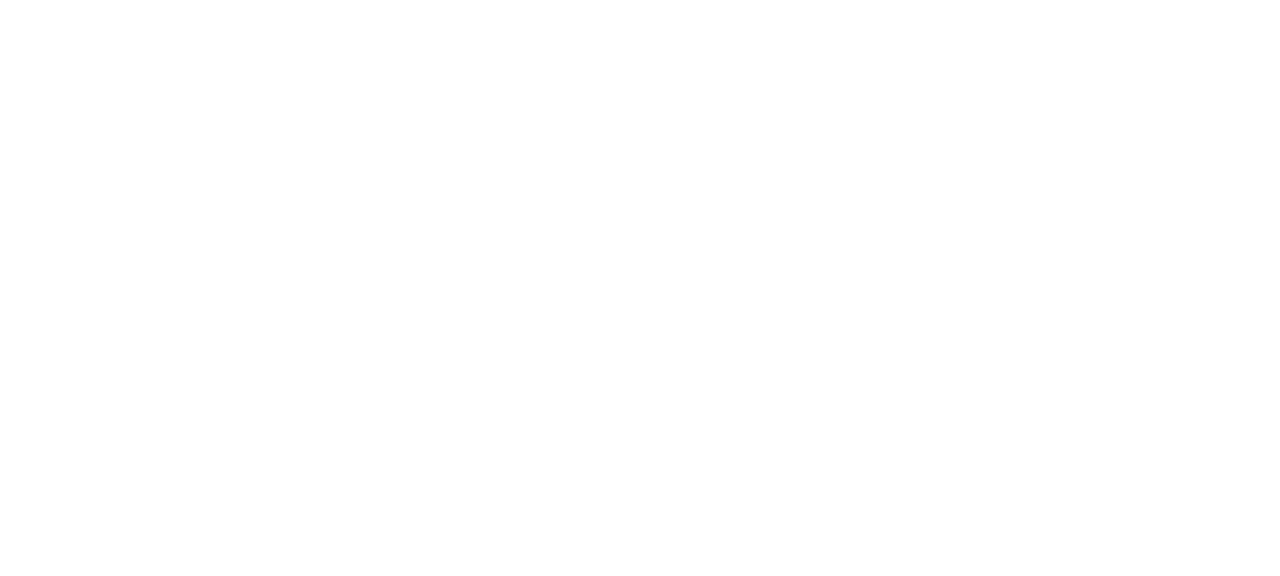
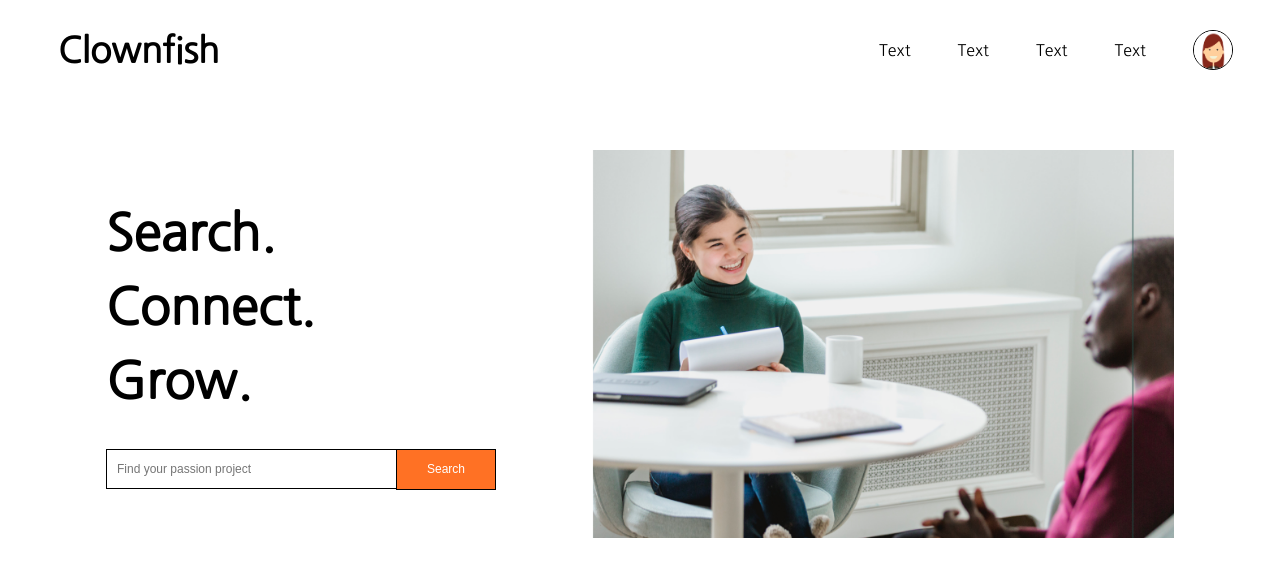
Before and after one commit to brennachen/lavalab-dream-team, a React (Create React App) app: page /studentHome in a window 1280 px wide. Before the commit this address had no page. Shown: the top 576 px of the page. Built offline with nearby package versions, Linux system fonts and the light colour scheme.

Commit message:
student home page created

```diff
--- a/src/App.js
+++ b/src/App.js
@@ -1,6 +1,7 @@
 import './App.css';
 import { BrowserRouter as Router, Routes, Route } from 'react-router-dom';
 import Home from "./Home/Home";
+import StudentHome from "./StudentHome/StudentHome";
 
 function App() {
   return (
@@ -8,6 +9,7 @@
       <Router>
         <Routes>
           <Route path="/" element={<Home />}></Route>
+          <Route path="/studentHome" element={<StudentHome />}></Route>
         </Routes>
       </Router>
     </div>
--- a/src/Home/Home.js
+++ b/src/Home/Home.js
@@ -73,6 +73,7 @@
                     </div>
                     <img className="overview-right" src={homePicture} alt="" />
                 </div>
+
                 <div className="aboutUs" ref={aboutUsRef}>
                     <div className="aboutUs-title">
                         TRUSTED BY OVER 1K+ COMPANIES
--- /dev/null
+++ b/src/StudentHome/StudentHome.js
@@ -0,0 +1,41 @@
+import React from "react";
+import "./css/StudentHome.css";
+
+function StudentHome() {
+
+    const studentProfile = require("./imgs/student_profile.png")
+    const homeImage = require("./imgs/home-overview.png")
+
+    return (
+        <div className="studentHome">
+
+            <div className="studentHome-navbar">
+                <div className="studentHome-navbar-logo">Clownfish</div>
+
+                <div className="studentHome-navbar-tabs">
+                    <span className="studentHome-navbar-tab">Text</span>
+                    <span className="studentHome-navbar-tab">Text</span>
+                    <span className="studentHome-navbar-tab">Text</span>
+                    <span className="studentHome-navbar-tab">Text</span>
+                    <img className="studentHome-navbar-profile" src={studentProfile} alt="" />
+                </div>
+            </div>
+
+            <div className="studentHome-content">
+                <div className="studentHome-search">
+                    <div className="studentHome-search-left">
+                        <div>Search.</div>
+                        <div>Connect.</div>
+                        <div>Grow.</div>
+                        <div className="studentHome-search-bar">
+                            <input className="studentHome-search-box" placeholder="Find your passion project" />
+                            <button className="studentHome-search-button">Search</button>
+                        </div>
+                    </div>
+                </div>
+                <img src={homeImage} alt="" className="studentHome-search-right" />
+            </div>
+        </div>
+    );
+}
+export default StudentHome;
--- /dev/null
+++ b/src/StudentHome/css/StudentHome.css
@@ -0,0 +1,86 @@
+.studentHome {
+  margin-left: 58px;
+  margin-right: 58px;
+}
+.studentHome .studentHome-navbar {
+  width: 100%;
+  height: 100px;
+  display: flex;
+  flex-direction: row;
+  justify-content: space-between;
+  align-items: center;
+  position: fixed;
+  z-index: 1;
+  background-color: white;
+}
+.studentHome .studentHome-navbar .studentHome-navbar-logo {
+  font-style: normal;
+  font-weight: 700;
+  font-size: 35px;
+  line-height: 43px;
+  color: #000000;
+}
+.studentHome .studentHome-navbar .studentHome-navbar-tabs {
+  display: flex;
+  flex-direction: row;
+  justify-content: space-evenly;
+  align-items: center;
+  width: 35%;
+  margin-right: 58px;
+}
+.studentHome .studentHome-navbar .studentHome-navbar-tabs .home-navbar-tab {
+  font-style: normal;
+  font-weight: 400;
+  font-size: 20px;
+  line-height: 27px;
+  color: #000000;
+  text-decoration: none;
+}
+.studentHome .studentHome-navbar .studentHome-navbar-tabs .studentHome-navbar-profile {
+  width: 40px;
+  height: 40px;
+  border-radius: 40px;
+  overflow: hidden;
+  border: 1px solid #000000;
+  box-sizing: border-box;
+}
+.studentHome .studentHome-content {
+  padding-top: 150px;
+  display: flex;
+  flex-direction: row;
+  align-items: center;
+  justify-content: space-around;
+}
+.studentHome .studentHome-content .studentHome-search-left {
+  font-style: normal;
+  font-weight: 700;
+  font-size: 50px;
+  line-height: 74px;
+  color: #000000;
+  text-align: left;
+}
+.studentHome .studentHome-content .studentHome-search-left .studentHome-search-box {
+  width: 300px;
+  height: 40px;
+  border: 0.5px solid #000000;
+  box-sizing: border-box;
+  padding-left: 10px;
+  font-weight: 400;
+  font-size: 12px;
+}
+.studentHome .studentHome-content .studentHome-search-left .studentHome-search-button {
+  background-color: #FF7124;
+  border: none;
+  color: #ffffff;
+  width: 100px;
+  height: 41px;
+  border: 0.5px solid #000000;
+  box-sizing: border-box;
+  margin-left: -10px;
+  font-weight: 400;
+  font-size: 12px;
+  text-align: center;
+}
+.studentHome .studentHome-content .studentHome-search-right {
+  width: 50%;
+}
--- /dev/null
+++ b/src/StudentHome/css/StudentHome.less
@@ -0,0 +1,96 @@
+.studentHome {
+    margin-left: 58px;
+    margin-right: 58px;
+}
+
+.studentHome .studentHome-navbar {
+    width: 100%;
+    height: 100px;
+    display: flex;
+    flex-direction: row;
+    justify-content: space-between;
+    align-items: center;
+    position: fixed;
+    z-index: 1;
+    background-color: white;
+
+    .studentHome-navbar-logo {
+        font-style: normal;
+        font-weight: 700;
+        font-size: 35px;
+        line-height: 43px;
+        color: #000000;
+    }
+
+    .studentHome-navbar-tabs {
+        display: flex;
+        flex-direction: row;
+        justify-content: space-evenly;
+        align-items: center;
+        width: 35%;
+        margin-right: 58px;
+
+        .home-navbar-tab {
+            font-style: normal;
+            font-weight: 400;
+            font-size: 20px;
+            line-height: 27px;
+            color: #000000;
+            text-decoration: none;
+        }
+
+        .studentHome-navbar-profile {
+            width: 40px;
+            height: 40px;
+            border-radius: 40px;
+            overflow: hidden;
+            border: 1px solid #000000;
+            box-sizing: border-box;
+        }
+    }
+}
+
+.studentHome .studentHome-content {
+    padding-top: 150px;
+    display: flex;
+    flex-direction: row;
+    align-items: center;
+    justify-content: space-around;
+
+        .studentHome-search-left {
+            font-style: normal;
+            font-weight: 700;
+            font-size: 50px;
+            line-height: 74px;
+            color: #000000;
+            text-align: left;
+
+            .studentHome-search-box {
+                width: 300px;
+                height: 40px;
+                border: 0.5px solid #000000;
+                box-sizing: border-box;
+                padding-left: 10px;
+                font-weight: 400;
+                font-size: 12px;
+            }
+
+            .studentHome-search-button {
+                background-color: #FF7124;
+                border: none;
+                color: #ffffff;
+                width: 100px;
+                height: 41px;
+                border: 0.5px solid #000000;
+                box-sizing: border-box;
+                margin-left: -10px;
+                font-weight: 400;
+                font-size: 12px;
+                text-align: center;
+            }
+        }
+
+        .studentHome-search-right {
+            width: 50%;
+        }
+}
```
Also changed, not shown: src/Home/Overview.js (deleted, +0 -28 lines), src/StudentHome/imgs/home-overview.png (added), src/StudentHome/imgs/student_profile.png (added).
